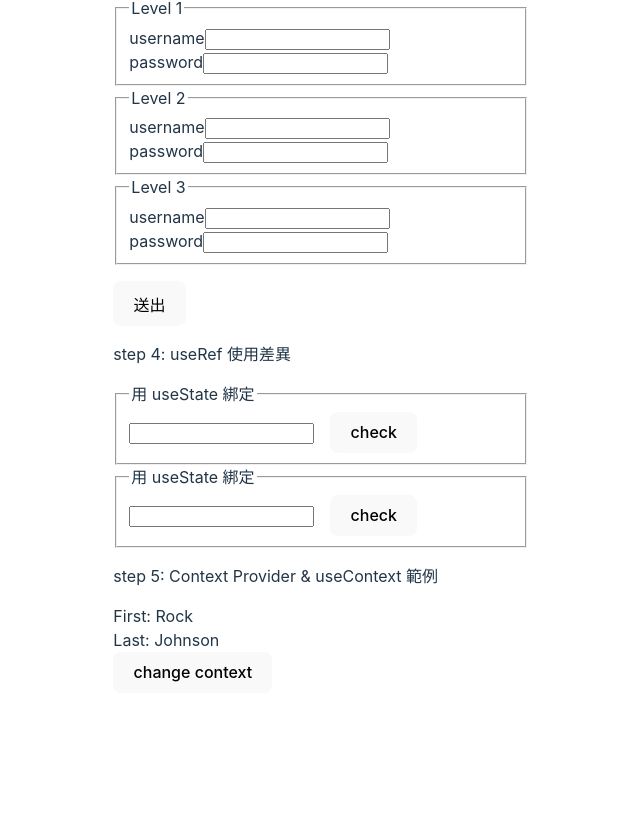
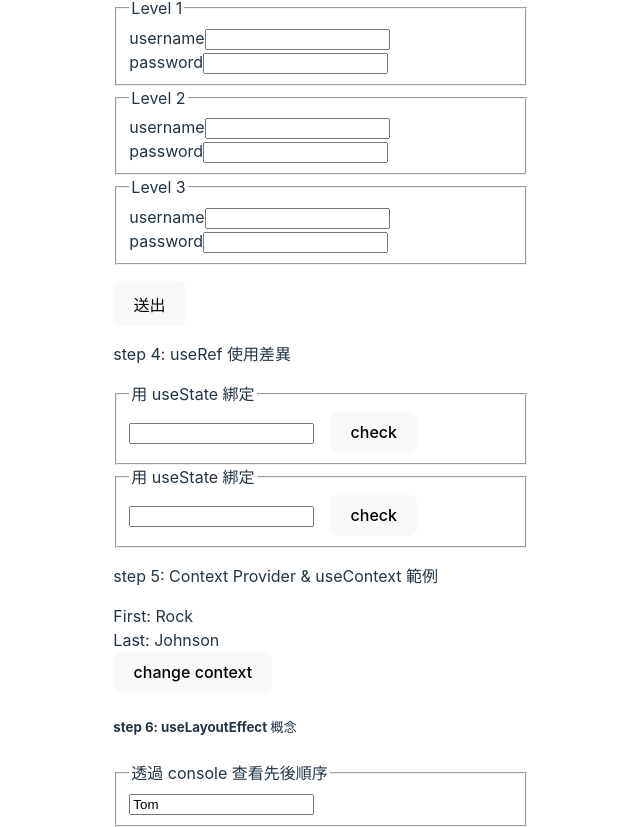
Before and after one commit to Luciano0322/react_course_vite, a React (Vite) app in the folder beginner/: page / in a window 1280 px wide. Shown: the part 436-1263 px from the top of the page, without its empty margins (319-959 px from the left). Before the commit the page ends 1129 px from the top, so only its background shows below. Built offline with nearby package versions, Linux system fonts and the light colour scheme.

Commit message:
lesson 8 useLayoutEffect 詳解

```diff
--- a/beginner/src/App.tsx
+++ b/beginner/src/App.tsx
@@ -4,6 +4,7 @@ import Counter from "./components/Counter";
 import FormExample from "./components/FormExample";
 import RefExample from "./components/RefExample";
 import UseEffectExample from "./components/UseEffectExample";
+import UseLayoutEffectExample from "./components/UseLayoutEffectExample";
 
 const username = 'Luciano';
 
@@ -19,6 +20,7 @@ function App() {
       <FormExample />
       <RefExample />
       <ContextExample />
+      <UseLayoutEffectExample />
     </div>
   )
 }
--- /dev/null
+++ b/beginner/src/components/UseLayoutEffectExample.tsx
@@ -0,0 +1,31 @@
+import { FC, useEffect, useLayoutEffect, useRef } from 'react'
+
+// 這裡來補上在 useEffect 段落上示範的進階 custom hook --useFetch 中使用到的
+// hook function.
+// 這邊示範用 useEffect 強制更改 input 內的值
+const UseLayoutEffectExample: FC = () => {
+  const inputRef = useRef<HTMLInputElement | null>(null)
+  useEffect(() => {
+    console.log("UseEffect", inputRef.current);
+    if(inputRef.current) {
+      inputRef.current.value = "Tom"
+      console.log("After useEffect", inputRef.current.value);
+    }
+  }, [inputRef.current])
+  // 本質上使用與 useEffect 一樣，但他會比useEffect早觸發
+  useLayoutEffect(() => {
+    // console.log("UseLayoutEffect");
+    console.log("UseLayoutEffect", inputRef.current?.value);
+  }, [])
+  return (
+    <div>
+      <h5>step 6: useLayoutEffect 概念</h5>
+      <fieldset>
+        <legend>透過 console 查看先後順序</legend>
+        <input type="text" value="jack" readOnly ref={inputRef}/>
+      </fieldset>
+    </div>
+  );
+}
+
+export default UseLayoutEffectExample
```
Also changed, not shown: 1 other file (tests, documents, lock files or other folders).
